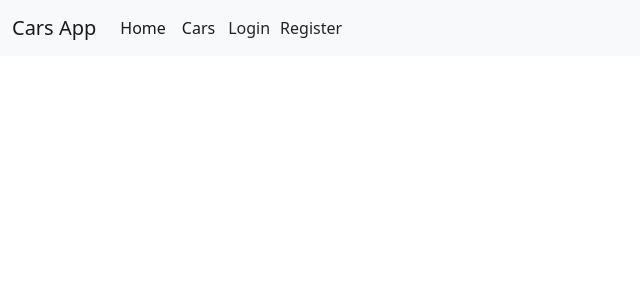
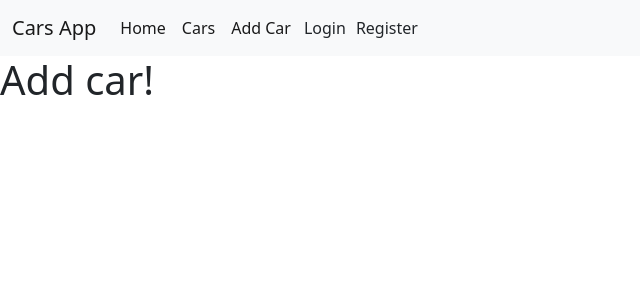
Before and after one commit to hristoz2020/cars, a React (Create React App) app: page /add-car in a window 1280 px wide. Shown: the top 300 px of the page, without its empty margins (0-640 px from the left). Built offline with nearby package versions, Linux system fonts and the light colour scheme.

Commit message:
create add car page

```diff
--- a/src/App.js
+++ b/src/App.js
@@ -4,6 +4,7 @@ import { Routes, Route } from "react-router-dom";
 import Navigation from "./components/Navigation/Navigation";
 import Home from "./pages/Home/Home";
 import Cars from "./pages/Cars/Cars";
+import AddCar from "./pages/AddCar/AddCar";
 import Login from "./pages/Login/Login";
 import Register from "./pages/Register/Register";
 
@@ -19,6 +20,7 @@ function App() {
             <Routes>
                 <Route path="/" element={<Home />} />
                 <Route path="/cars" element={<Cars />} />
+                <Route path="/add-car" element={<AddCar />} />
                 <Route path="/login" element={<Login setToken={setToken} />} />
                 <Route path="/register" element={<Register />} />
             </Routes>
--- a/src/assets/styles/index.css
+++ b/src/assets/styles/index.css
@@ -2,8 +2,6 @@
     margin: 0;
     padding: 0;
 }
-
-
 
 .login-form,
 .register-form {
--- a/src/components/Navigation/Navigation.js
+++ b/src/components/Navigation/Navigation.js
@@ -49,6 +49,9 @@ const Navigation = ({ token, setToken }) => {
 						<Link className="nav-link active" to="/cars">
 							Cars
 						</Link>
+						<Link className="nav-link active" to="/add-car">
+							Add Car
+						</Link>
 					</div>
 				{token ? logout : loginAndRegister}
 				</div>
--- /dev/null
+++ b/src/pages/AddCar/AddCar.js
@@ -0,0 +1,9 @@
+
+const AddCar = () => {
+
+    return(
+        <h1>Add car!</h1>
+    );
+};
+
+export default AddCar;
--- a/src/pages/Cars/Cars.js
+++ b/src/pages/Cars/Cars.js
@@ -19,12 +19,14 @@ const Cars = () => {
 				setIsError(true);
 			});
 	}, []);
-
+	console.log(cars);
 	return (
 		<>
 			<h1>Cars Page!</h1>
-			{isLoading && <LoadingSpiner />}
 			{isError && <h1>Error!!!!</h1>}
+			{isLoading ? (
+				<LoadingSpiner />
+			) : (
 				<table className="table table-striped">
 					<thead>
 						<tr>
@@ -45,6 +47,7 @@ const Cars = () => {
 						<CarsTable key={x.id} car={x} />
 					))}
 				</table>
+			)}
 		</>
 	);
 };
```
Also changed, not shown: src/pages/Login/Login.js (line endings or trailing spaces). Lines whose indentation alone changed are shown as unchanged.
